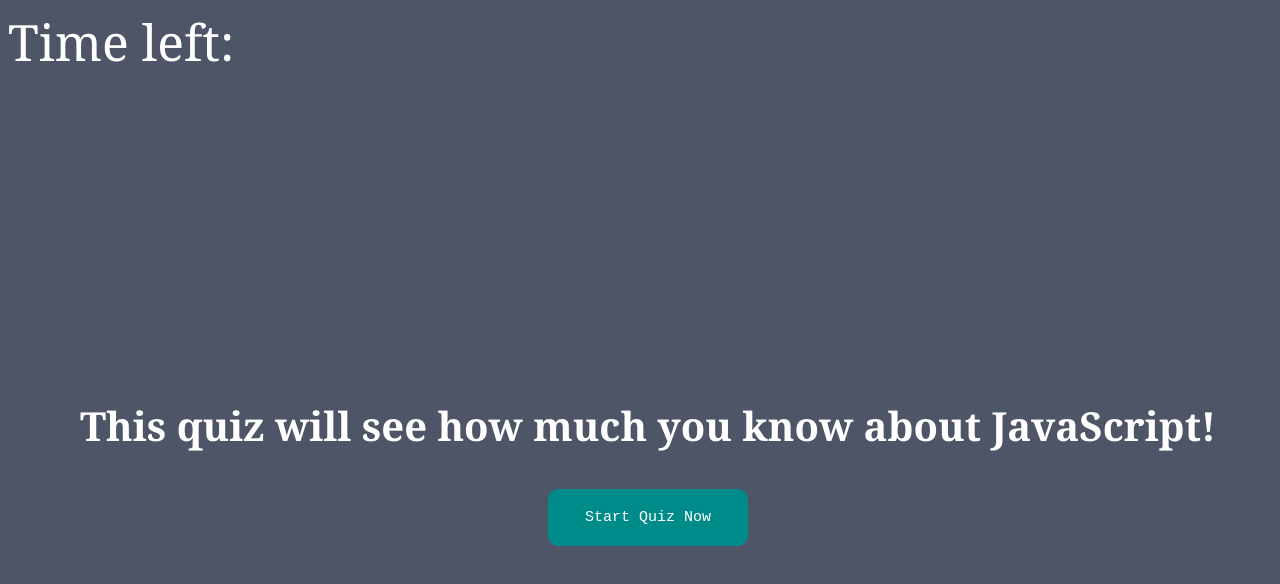
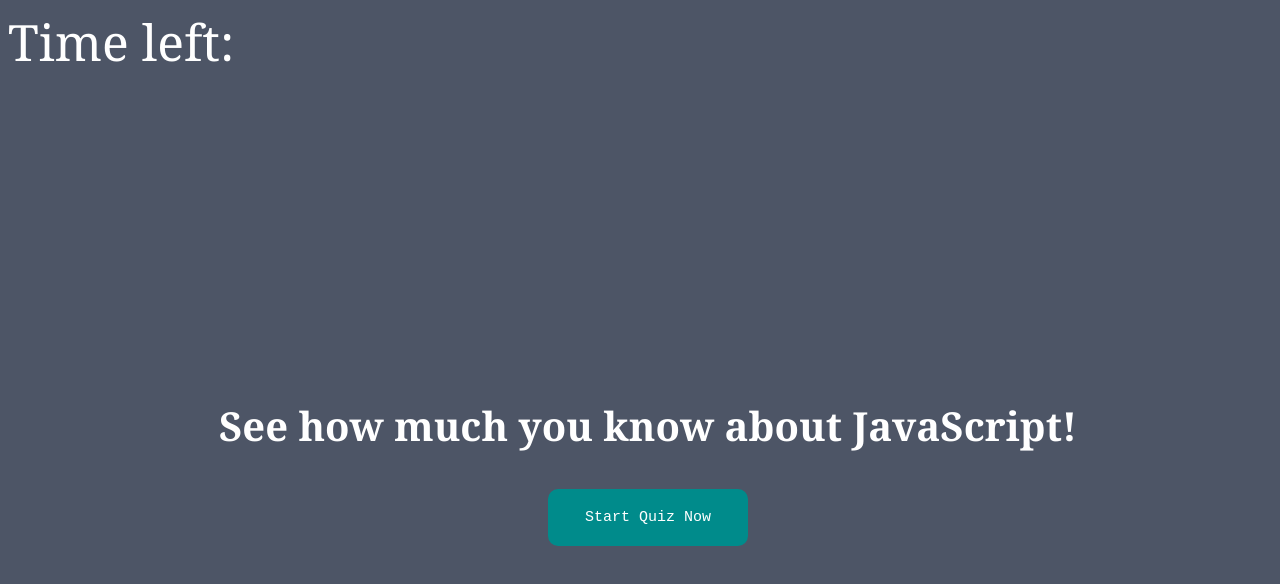
Before and after one commit to Nicog124/quiz-hw4, a plain HTML site: page index.html in a window 1280 px wide. Drawn offline with Linux system fonts and the light colour scheme.

Commit message:
last minute fixes to html file

```diff
--- a/index.html
+++ b/index.html
@@ -14,7 +14,7 @@
 
     <div class="container">
       <div id="startpage">
-        <h2>This quiz will see how much you know about JavaScript!</h2>
+        <h2>See how much you know about JavaScript!</h2>
         <button id="startbtn">Start Quiz Now</button>
       </div>
 
```
